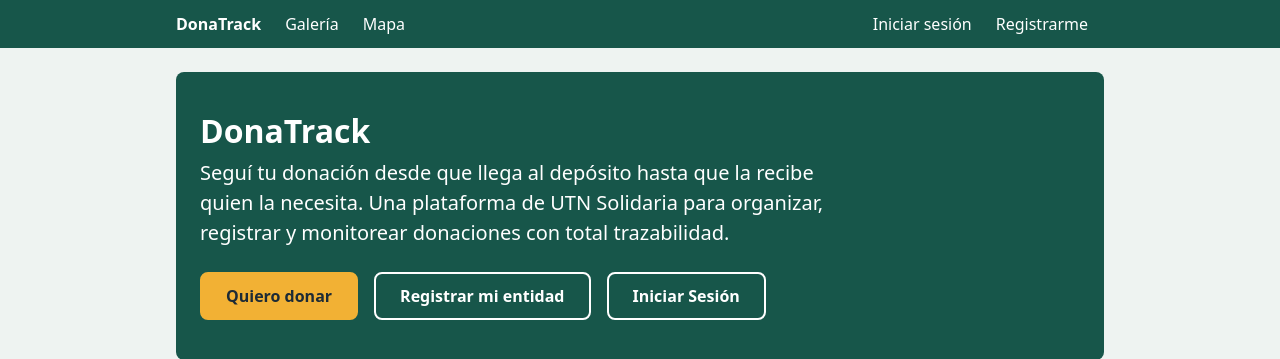
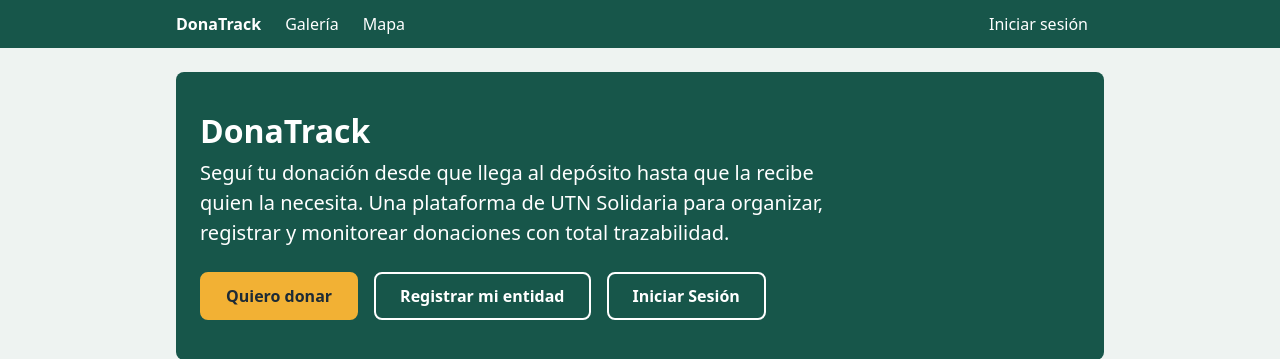
Before and after one commit to Pazsantiago/TP_Anual_Grupo10_K3002, a Spring Boot app: page / in a window 1280 px wide. Shown: the top 359 px of the page. Run offline with Spring Boot 4, Linux system fonts and the light colour scheme; data that the repository does not hold is empty; some of the project's set-up classes (security, data sources, template engines, error pages and the like) are left out, and stand-ins take their place.

Commit message:
cambios navbar

```diff
--- a/src/main/resources/templates/fragments/organisms.html
+++ b/src/main/resources/templates/fragments/organisms.html
@@ -32,8 +32,7 @@
     </ul>
     <ul class="topbar__list topbar__list--end">
       <li><a class="topbar__link" th:if="${session.jwtToken == null}" th:href="@{/login}" th:attr="aria-current=${activo == 'login'} ? 'true'">Iniciar sesión</a></li>
-      <li><a class="topbar__link" th:href="@{/registro/donante}" th:if="${session.jwtToken == null}" th:attr="aria-current=${activo == 'registro'} ? 'true'">Registrarme</a></li>
-      <li><a  th:href=" @{/}" th:if="${session.jwtToken != null}" class="topbar__link btn btn-outline-danger" th:attr="aria-current=${activo == 'registro'} ? 'true'">Cerrar Sesion</a></li>
+      <li><a  th:href=" @{/logout}" th:if="${session.jwtToken != null}" class="topbar__link btn btn-outline-danger" th:attr="aria-current=${activo == 'registro'} ? 'true'">Cerrar Sesion</a></li>
     </ul>
   </nav>
   <div class="progress" data-progress role="progressbar" aria-label="Cargando" hidden></div>
--- a/src/main/resources/templates/inicio.html
+++ b/src/main/resources/templates/inicio.html
@@ -17,7 +17,7 @@
         <a class="btn" th:href="@{/donantes/nuevo}">Quiero donar</a>
         <a class="btn btn--outline-light" th:href="@{/entidades/nueva}">Registrar mi entidad</a>
         <a class="btn btn--outline-light" th:href="@{/login}" th:if="${session.jwtToken == null}">Iniciar Sesión</a>
-        <a th:href="@{/}" th:if="${session.jwtToken != null}" class="btn btn-outline-danger">Cerrar Sesión</a>
+        <a th:href="@{/logout}" th:if="${session.jwtToken != null}" class="btn btn-outline-danger">Cerrar Sesión</a>
       </div>
     </section>
 
```
